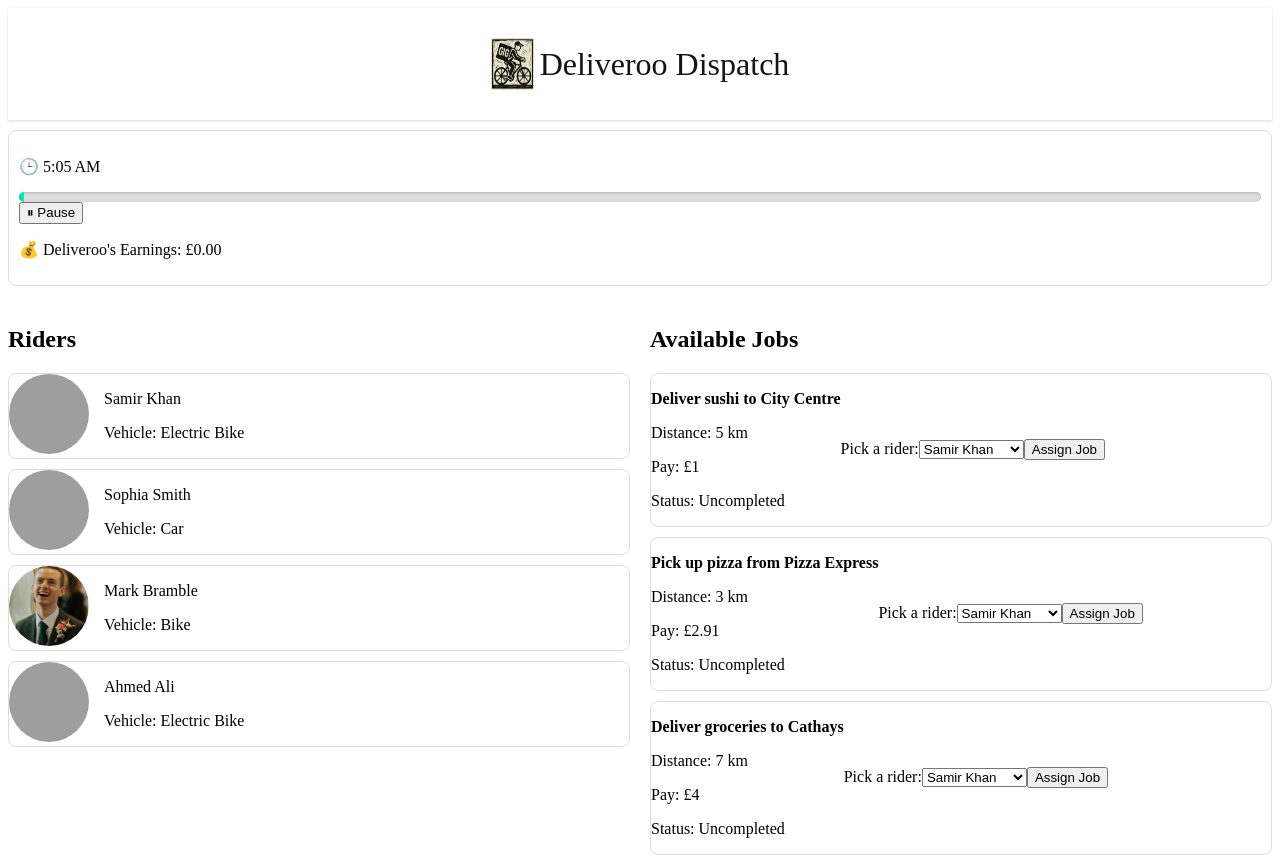
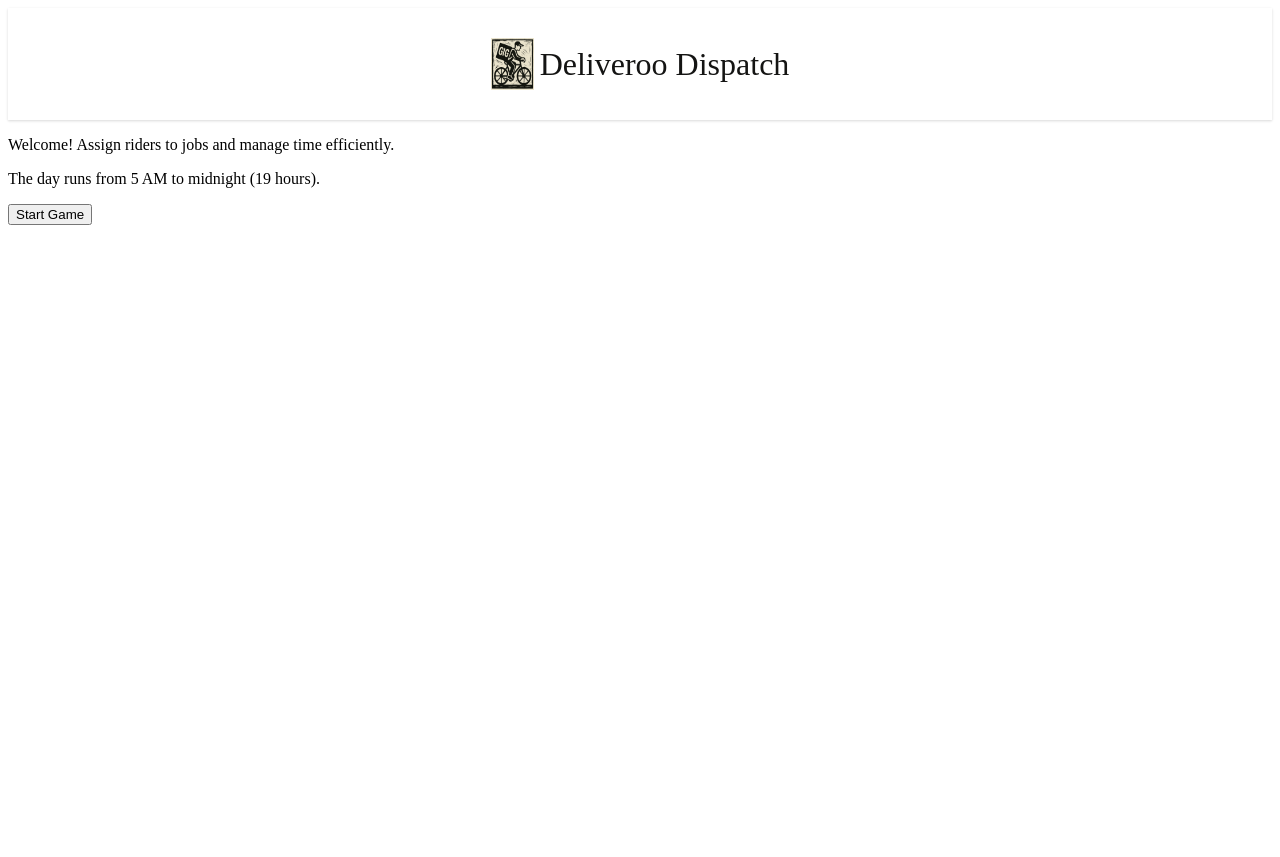
Before and after one commit to heleledd/deliveroo-dispatch, a React (Vite) app: page / in a window 1280 px wide. Shown: the top 857 px of the page. After the commit the page ends 800 px from the top, so only its background shows below. Built offline with nearby package versions, Linux system fonts and the light colour scheme; grey boxes are pictures that could not be loaded.

Commit message:
add start page, playing page and end page

```diff
--- a/src/components/Main.jsx
+++ b/src/components/Main.jsx
@@ -1,149 +1,46 @@
-import { useState, useEffect } from 'react'
-import RidersList from './game/Riders/RidersList.jsx'
-import JobsList from './game/Jobs/JobsList.jsx'
-import initialJobs from '../data/jobs.js';
-import initialRiders from '../data/riders.js';
-import '../styles/Main.css'
+import { useState } from 'react'
+import GameRunning from './game/Stages/GameRunning'
 
 function Main() {
-    const [clock, setClock] = useState(0); // 0 = 5:00 AM, 19*60 = 1140 minutes = 0:00 AM
-	const [isPaused, setIsPaused] = useState(false);
-    const [riders, setRiders] = useState(initialRiders);
-    const [jobs, setJobs] = useState(initialJobs);
+    const [gameState, setGameState] = useState("start")
 
-    useEffect(() => {
-		if (isPaused) return;
+	if (gameState === "start") {
+		return (
+			<div className="start-screen">
+				<p>Welcome! Assign riders to jobs and manage time efficiently.</p>
+				<p>The day runs from 5 AM to midnight (19 hours).</p>
 
-		const interval = setInterval(() => {
-		setClock(prev => prev + 1); // advance 2.375 game minutes per real second
-		}, 1000); // every real second
-
-		// set to 2.375 because 19 hours×60 min/hour÷480 seconds=2.375 game-minutes per real second.
-
-		return () => clearInterval(interval);
-    }, [isPaused]);
-
-    // Update rider availability and job status when time advances
-	useEffect(() => {
-		setRiders(prevRiders => {
-			const completedJobs = [];
-
-			const updatedRiders = prevRiders.map(r => {
-				if (!r.isAvailable && clock >= r.availableAt) {
-					// Rider just became available — mark job as completed
-					if (r.jobAssigned) {
-						completedJobs.push({jobId: r.jobAssigned, riderId: r.id});
-					}
-
-					return {
-						...r,
-						isAvailable: true,
-						jobAssigned: null,
-						jobStartsAt: null,
-						availableAt: null
-					};
-				}
-				return r;
-			});
-
-			// Update jobs *after* riders
-			if (completedJobs.length > 0) {
-			setJobs(prevJobs =>
-				prevJobs.map(j => {
-					const match = completedJobs.find(c => c.jobId === j.id);
-					if (match) {
-						// ✅ Add job pay to rider’s earnings
-						setRiders(prevR =>
-							prevR.map(r =>
-								r.id === match.riderId
-									? { ...r, earningsToday: (r.earningsToday || 0) + (j.pay || 0) }
-									: r
-							)
-						);
-						return {
-							...j,
-							status: 'Completed',
-							justCompleted:true
-						};
-					}
-					return j;
-				})
-			);
-		}
-			return updatedRiders;
-		});
-	}, [clock]);
-
-	// make the job card flash green when a job is completed
-	useEffect(() => {
-		const t = setTimeout(() => {
-			setJobs(prev =>
-				prev.map(j =>
-					j.justCompleted ? { ...j, justCompleted: false } : j
-				)
-			);
-		}, 1000);
-
-		return () => clearTimeout(t);
-	}, [jobs]);
-
-	// End game after 19 in-game hours (1140 ticks)
-	useEffect(() => {
-		if (clock >= 1140) {
-			alert("Game Over! It's midnight!");
-			setIsPaused(true);
-		}
-	}, [clock]);
-
-	// Format clock display: convert total minutes to readable time (HH:MM AM/PM)
-	function formatGameTime(clockMinutes) {
-		const totalMinutes = 5 * 60 + clockMinutes; // start from 5 AM
-		const hours = Math.floor(totalMinutes / 60);
-		const minutes = Math.floor(totalMinutes % 60);
-		const ampm = hours >= 12 ? 'PM' : 'AM';
-		const displayHour = ((hours + 11) % 12) + 1; // convert 0–23 → 1–12
-		const paddedMinutes = minutes.toString().padStart(2, '0');
-		return `${displayHour}:${paddedMinutes} ${ampm}`;
+				<button onClick={() => setGameState("playing")}>
+					Start Game
+				</button>
+			</div>
+		);
 	}
 
+	if (gameState === "playing") {
+		return (
+			<GameRunning
+				setGameState={setGameState}
+			/>
+		)
+	}
 
-	const togglePause = () => setIsPaused(prev => !prev);
+	if (gameState === "ended") {
+		// calculate final earnings and how much you made as the deliveroo algorithm
 
-	// for progress bar
-	const progress = Math.min((clock / 1140) * 100, 100);
+		return (
+			<div className="end-screen">
+				<h1>Day Complete!</h1>
+				<p>You finished a full shift.</p>
+				<h2>Total Earnings: £</h2>
 
-    return (
-      <div className="game-container">
-        <div className="game-stats-container">
-			<p className="game-time">🕒 {formatGameTime(clock)}</p>
+				<button onClick={() => window.location.reload()}>
+					Play Again
+				</button>
+			</div>
+		);
+	}
 
-			<div className="game-progress-bar">
-				<div className="game-progress-fill" style={{ width: `${progress}%` }} />
-			</div>
-
-			<button className="pause-btn" onClick={togglePause}>
-            	{isPaused ? '▶ Resume' : '⏸ Pause'}
-          	</button>
-
-			<p>💰 Deliveroo's Earnings: £0.00</p>
-		</div>
-
-        <div className="game-grid">
-          <RidersList
-            riders={riders}
-            jobs={jobs}
-			clock={clock}
-          />
-          <JobsList
-            riders={riders}
-            jobs={jobs}
-            setJobs={setJobs}
-            setRiders={setRiders}
-			clock={clock}
-          />
-        </div>
-      </div>
-    );
 }
 
 export default Main
--- /dev/null
+++ b/src/components/game/Stages/GameRunning.jsx
@@ -0,0 +1,148 @@
+import { useState, useEffect } from 'react'
+import RidersList from '../Riders/RidersList.jsx'
+import JobsList from '../Jobs/JobsList.jsx'
+import initialJobs from '../../../data/jobs.js';
+import initialRiders from '../../../data/riders.js';
+import '../../../styles/GameRunning.css'
+
+function GameRunning(props) {
+    const [clock, setClock] = useState(0); // 0 = 5:00 AM, 19*60 = 1140 minutes = 0:00 AM
+	const [isPaused, setIsPaused] = useState(false);
+    const [riders, setRiders] = useState(initialRiders);
+    const [jobs, setJobs] = useState(initialJobs);
+
+    useEffect(() => {
+		if (isPaused) return;
+
+		const interval = setInterval(() => {
+		setClock(prev => prev + 1); // advance 2.375 game minutes per real second
+		}, 1000); // every real second
+
+		// set to 2.375 because 19 hours×60 min/hour÷480 seconds=2.375 game-minutes per real second.
+
+		return () => clearInterval(interval);
+    }, [isPaused]);
+
+    // Update rider availability and job status when time advances
+	useEffect(() => {
+		setRiders(prevRiders => {
+			const completedJobs = [];
+
+			const updatedRiders = prevRiders.map(r => {
+				if (!r.isAvailable && clock >= r.availableAt) {
+					// Rider just became available — mark job as completed
+					if (r.jobAssigned) {
+						completedJobs.push({jobId: r.jobAssigned, riderId: r.id});
+					}
+
+					return {
+						...r,
+						isAvailable: true,
+						jobAssigned: null,
+						jobStartsAt: null,
+						availableAt: null
+					};
+				}
+				return r;
+			});
+
+			// Update jobs *after* riders
+			if (completedJobs.length > 0) {
+			setJobs(prevJobs =>
+				prevJobs.map(j => {
+					const match = completedJobs.find(c => c.jobId === j.id);
+					if (match) {
+						// ✅ Add job pay to rider’s earnings
+						setRiders(prevR =>
+							prevR.map(r =>
+								r.id === match.riderId
+									? { ...r, earningsToday: (r.earningsToday || 0) + (j.pay || 0) }
+									: r
+							)
+						);
+						return {
+							...j,
+							status: 'Completed',
+							justCompleted:true
+						};
+					}
+					return j;
+				})
+			);
+		}
+			return updatedRiders;
+		});
+	}, [clock]);
+
+	// make the job card flash green when a job is completed
+	useEffect(() => {
+		const t = setTimeout(() => {
+			setJobs(prev =>
+				prev.map(j =>
+					j.justCompleted ? { ...j, justCompleted: false } : j
+				)
+			);
+		}, 1000);
+
+		return () => clearTimeout(t);
+	}, [jobs]);
+
+	// End game after 19 in-game hours (1140 ticks)
+	useEffect(() => {
+		if (clock >= 1140) {
+			props.setGameState("ended")
+		}
+	}, [clock]);
+
+	// Format clock display: convert total minutes to readable time (HH:MM AM/PM)
+	function formatGameTime(clockMinutes) {
+		const totalMinutes = 5 * 60 + clockMinutes; // start from 5 AM
+		const hours = Math.floor(totalMinutes / 60);
+		const minutes = Math.floor(totalMinutes % 60);
+		const ampm = hours >= 12 ? 'PM' : 'AM';
+		const displayHour = ((hours + 11) % 12) + 1; // convert 0–23 → 1–12
+		const paddedMinutes = minutes.toString().padStart(2, '0');
+		return `${displayHour}:${paddedMinutes} ${ampm}`;
+	}
+
+
+	const togglePause = () => setIsPaused(prev => !prev);
+
+	// for progress bar
+	const progress = Math.min((clock / 1140) * 100, 100);
+
+    return (
+      <div className="game-container">
+        <div className="game-stats-container">
+			<p className="game-time">🕒 {formatGameTime(clock)}</p>
+
+			<div className="game-progress-bar">
+				<div className="game-progress-fill" style={{ width: `${progress}%` }} />
+			</div>
+
+			<button className="pause-btn" onClick={togglePause}>
+            	{isPaused ? '▶ Resume' : '⏸ Pause'}
+          	</button>
+
+			<p>💰 Deliveroo's Earnings: £0.00</p>
+		</div>
+
+        <div className="game-grid">
+          <RidersList
+            riders={riders}
+            jobs={jobs}
+			clock={clock}
+          />
+          <JobsList
+            riders={riders}
+            jobs={jobs}
+            setJobs={setJobs}
+            setRiders={setRiders}
+			clock={clock}
+          />
+        </div>
+      </div>
+    );
+}
+
+export default GameRunning
```
Also changed, not shown: src/styles/GameRunning.css (renamed from src/styles/Main.css).
